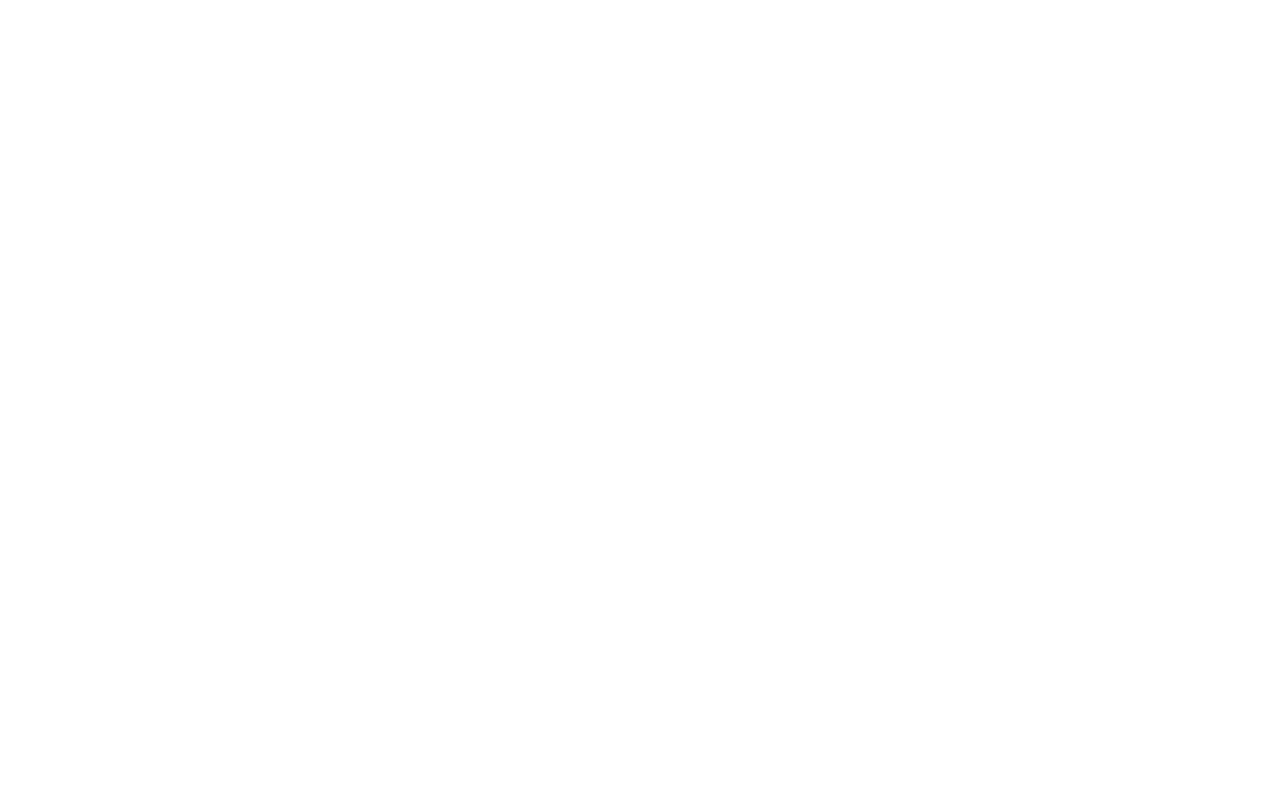
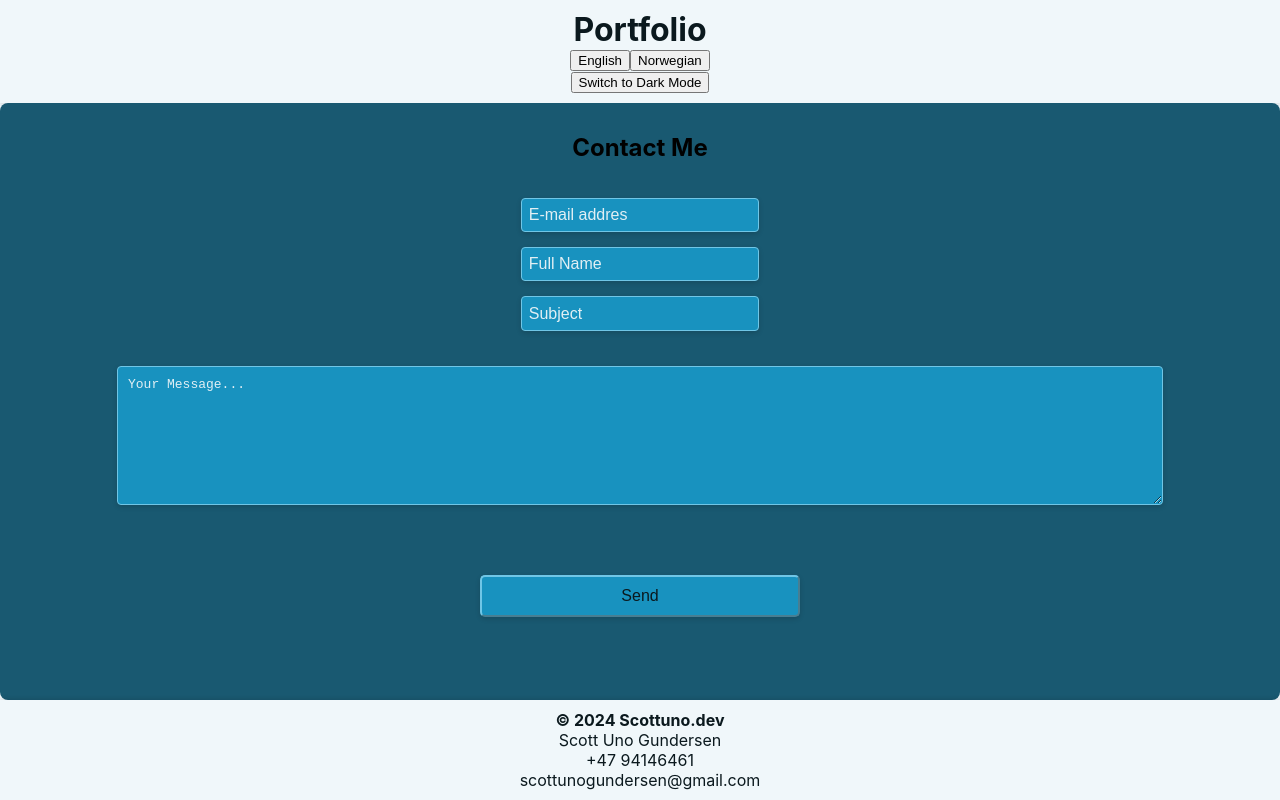
Before and after one commit to UnoHero/scottuno.dev, a React (Create React App) app in the folder frontend/: page /contact in a window 1280 px wide. Built offline with nearby package versions, Linux system fonts and the light colour scheme.

Commit message:
change to color palet. created the contract page

```diff
--- a/frontend/src/locales/en.json
+++ b/frontend/src/locales/en.json
@@ -2,8 +2,18 @@
   "header": {
     "head": "Portfolio"
   },
-  "home": {
-    "title": "Welcome to Scottuno.dev"
+  "pages": {
+    "home": {
+      "title": "Welcome to Scottuno.dev"
+    },
+    "contact": {
+      "title": "Contact Me",
+      "email": "E-mail addres",
+      "fullName": "Full Name",
+      "subject": "Subject",
+      "message": "Your Message...",
+      "submitButton": "Send"
+    }
   },
   "footer": {
     "copyright": "© 2024 Scottuno.dev",
--- a/frontend/src/locales/no.json
+++ b/frontend/src/locales/no.json
@@ -2,8 +2,18 @@
   "header": {
     "head": "Portefølje"
   },
-  "home": {
-    "title": "Velkommen til Scottuno.dev"
+  "pages": {
+    "home": {
+      "title": "Velkommen til Scottuno.dev"
+    },
+    "contact": {
+      "title": "Kontakt meg",
+      "email": "E-post addresse",
+      "fullName": "Fult Navn",
+      "subject": "Emne",
+      "message": "Meldingen din...",
+      "submitButton": "Send"
+    }
   },
   "footer": {
     "copyright": "© 2024 Scottuno.dev",
@@ -11,15 +21,15 @@
     "tlf": "+47 94146461",
     "mail": "scottunogundersen@gmail.com"
   },
-  "404": {
-    "title": "Siden ble ikke funnet",
-    "message": "Beklager, siden du leter etter eksisterer ikke."
-  },
   "contact": {
     "title": "Kontakt Oss",
     "name": "Navn",
     "email": "E-post",
     "message": "Melding",
     "send": "Send"
+  },
+  "404": {
+    "title": "Siden ble ikke funnet",
+    "message": "Beklager, siden du leter etter eksisterer ikke."
   }
 }
--- a/frontend/src/pages/Contact.js
+++ b/frontend/src/pages/Contact.js
@@ -1,9 +1,43 @@
-const Contect = () => {
+import React from 'react';
+import { useTranslation } from 'react-i18next';
+
+// CSS for contact page
+import "../styles/components/contact.css";
+
+// Common Components
+import Header from "../components/common/Header";
+import Footer from "../components/common/Footer";
+
+const Contact = () => {
+  const { t } = useTranslation();
+
   return (
-    <div>
+    <>
+      <Header />
+      <section className="main-box">
+        <h2>{t("pages.contact.title")}</h2>
 
-    </div>
+        <form className="contact-form">
+          <ul>
+            <li>
+              <input type="email" id="email" name="email" placeholder={t("pages.contact.email")} required />
+            </li>
+            <li>
+              <input type="text" id="name" name="name" placeholder={t("pages.contact.fullName")} required />
+            </li>
+            <li>
+              <input type="text" id="subject" name="subject" placeholder={t("pages.contact.subject")} required />
+            </li>
+            <li>
+              <textarea id="message" name="message" placeholder={t("pages.contact.message")} rows="5" required></textarea>
+            </li>
+          </ul>
+          <button type="submit">{t("pages.contact.submitButton")}</button>
+        </form>
+      </section>
+      <Footer />
+    </>
   );
 }
 
-export default Contect;
+export default Contact;
--- a/frontend/src/pages/Home.js
+++ b/frontend/src/pages/Home.js
@@ -21,7 +21,7 @@
 
       <section>
         <h2>
-          {t("home.title")}
+          {t("pages.home.title")}
         </h2>
         <ProjectCarousel />
       </section>
--- /dev/null
+++ b/frontend/src/styles/components/contact.css
@@ -0,0 +1,90 @@
+.main-box {
+  margin: auto;
+  background-color: var(--primary);
+  width: 100%;
+  height: 100%;
+  border-radius: 8px;
+  flex: 1;
+}
+
+h2 {
+  text-align: center;
+  margin:0px;
+  padding: 30px 0 20px 0;
+}
+
+.contact-form ul {
+  list-style-type: none;
+  padding: 0;
+}
+
+.contact-form li {
+  margin-bottom: 15px;
+  text-align: center;
+}
+
+.contact-form label {
+  display: block;
+  font-size: 1em;
+  margin-bottom: 5px;
+  font-weight: bold;
+}
+
+.contact-form input {
+  width: 25ch;
+  padding: 0.8ch;
+  border-radius: 4px;
+  font-size: 1em;
+  box-shadow: 0 2px 5px rgba(0, 0, 0, 0.15);
+  transition: box-shadow 0.3s ease;
+}
+
+.contact-form textarea {
+  width: 100%;
+  max-width: 80%;
+  padding: 10px;
+  border-radius: 4px;
+  font-size: 1em;
+  height: 15ch;
+  margin: 20px 0 50px 0;
+  box-shadow: 0 2px 5px rgba(0, 0, 0, 0.15);
+  transition: box-shadow 0.3s ease;
+}
+
+.contact-form input,
+.contact-form textarea {
+  background-color: var(--accent);
+  border: 1px solid var(--secondary);
+}
+
+input::placeholder,
+textarea::placeholder {
+  color: var(--font-p);
+}
+
+.contact-form input:focus,
+.contact-form textarea:focus {
+  border-color: black;
+  outline: none;
+  box-shadow: 0 4px 10px rgba(0, 0, 0, 0.3);
+}
+
+.contact-form button {
+  display: block;
+  width: 25%;
+  padding: 10px;
+  background-color: var(--accent);
+  color: var(--font-s);
+  border-color: var(--secondary);
+  border-radius: 5px;
+  font-size: 1em;
+  cursor: pointer;
+  margin: auto;
+  box-shadow: 0 2px 5px rgba(0, 0, 0, 0.15);
+  transition: background-color 0.3s ease, box-shadow 0.3s ease;
+}
+
+.contact-form button:hover {
+  background-color: var(--secondary);
+  box-shadow: 0 4px 10px rgba(0, 0, 0, 0.3);
+}
--- a/frontend/src/styles/global.css
+++ b/frontend/src/styles/global.css
@@ -1,12 +1,31 @@
 /* Common styles for both light and dark themes */
+html, body, #root, .App {
+  height: 100%;
+  margin: 0;
+  padding: 0;
+  width: 100%;
+}
+
 body {
-  margin: 0;
+  display: flex;
+  flex-direction: column; /* Arrange children vertically */
   font-family: -apple-system, BlinkMacSystemFont, 'Segoe UI', 'Roboto', 'Oxygen',
     'Ubuntu', 'Cantarell', 'Fira Sans', 'Droid Sans', 'Helvetica Neue',
     sans-serif;
-  -webkit-font-smoothing: antialiased;
-  -moz-osx-font-smoothing: grayscale;
-  overflow: hidden;
+  background-color: var(--background);
+}
+
+.App {
+  flex: 1; /* Allows the App div to grow and push footer down */
+  display: flex;
+  flex-direction: column; /* Allows for vertical stacking */
+}
+
+.pages {
+  flex: 1; /* Take remaining space */
+  display: flex;
+  flex-direction: column;
+  justify-content: center; /* Center the content vertically */
 }
 
 code {
@@ -14,33 +33,15 @@
     monospace;
 }
 
-/* Global Footer Styling */
-footer {
-  padding: 10px;
-  text-align: center;
-  box-shadow: 0 -2px 4px rgba(0,0,0,0.1);
-  position: fixed;
-  width: 100%;
-  bottom: 0;
-
-  left: 0;
-  right: 0;
-}
-
-footer p {
-  margin: 0;
-}
-
 /* Global Header Styling */
 header {
   padding: 10px;
   text-align: center;
   box-shadow: 0 2px 4px rgba(0,0,0,0.1);
-  margin: auto;
   width: 100%;
-
   box-sizing: border-box;
-  max-width: 100%;
+  background-color: var(--background);
+  color: var(--font-s);
 }
 
 header h1 {
@@ -48,6 +49,20 @@
   font-size: 2em;
 }
 
+/* Global Footer Styling */
+footer {
+  padding: 10px 0 10px 0;
+  text-align: center;
+  box-shadow: 0 -2px 4px rgba(0,0,0,0.1);
+  width: 100%;
+  background-color: var(--background);
+  color: var(--font-s);
+}
+
+footer p {
+  margin: 0;
+}
+
 h2 {
   text-align: center;
 }
--- a/frontend/src/styles/themes/dark-theme.css
+++ b/frontend/src/styles/themes/dark-theme.css
@@ -1,5 +1,10 @@
 /* dark-theme.css */
+
 .dark-theme {
-  background-color: #333;
-  color: #fff;
+  --background: #050c0f;
+  --primary: #8ecfe6;
+  --secondary: #19708f;
+  --accent: #40bbe7;
+  --font-p: #0b191e;
+  --font-s: #e1eff4;
 }
--- a/frontend/src/styles/themes/light-theme.css
+++ b/frontend/src/styles/themes/light-theme.css
@@ -1,5 +1,10 @@
 /* light-theme.css */
+
 .light-theme {
-  background-color: #fff;
-  color: #333;
+  --background: #f0f7fa;
+  --primary: #195971;
+  --secondary: #70c6e6;
+  --accent: #1892bf;
+  --font-p: #e1eff4;
+  --font-s: #0b191e;
 }
```
Also changed, not shown: 1 other file (tests, documents, lock files or other folders).
